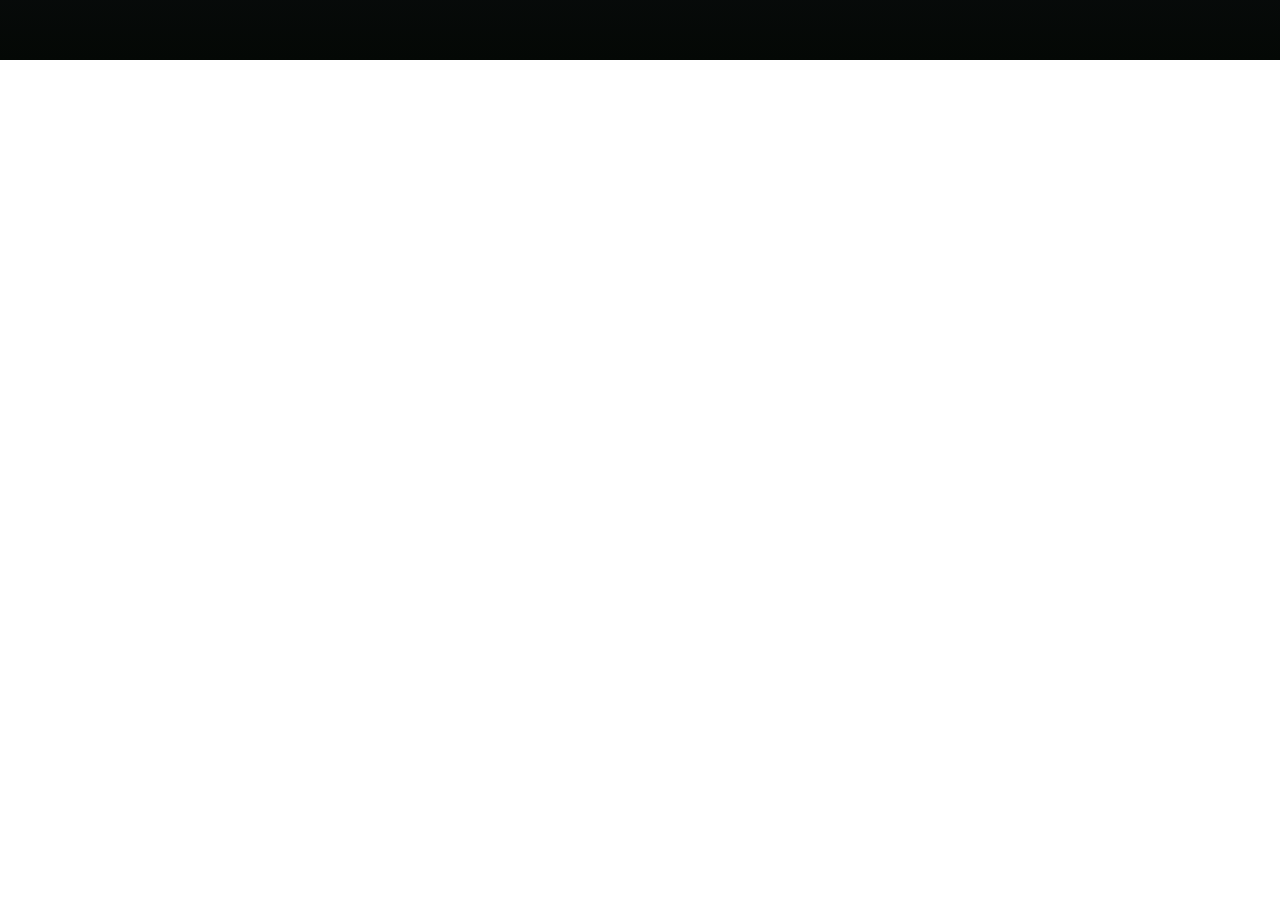
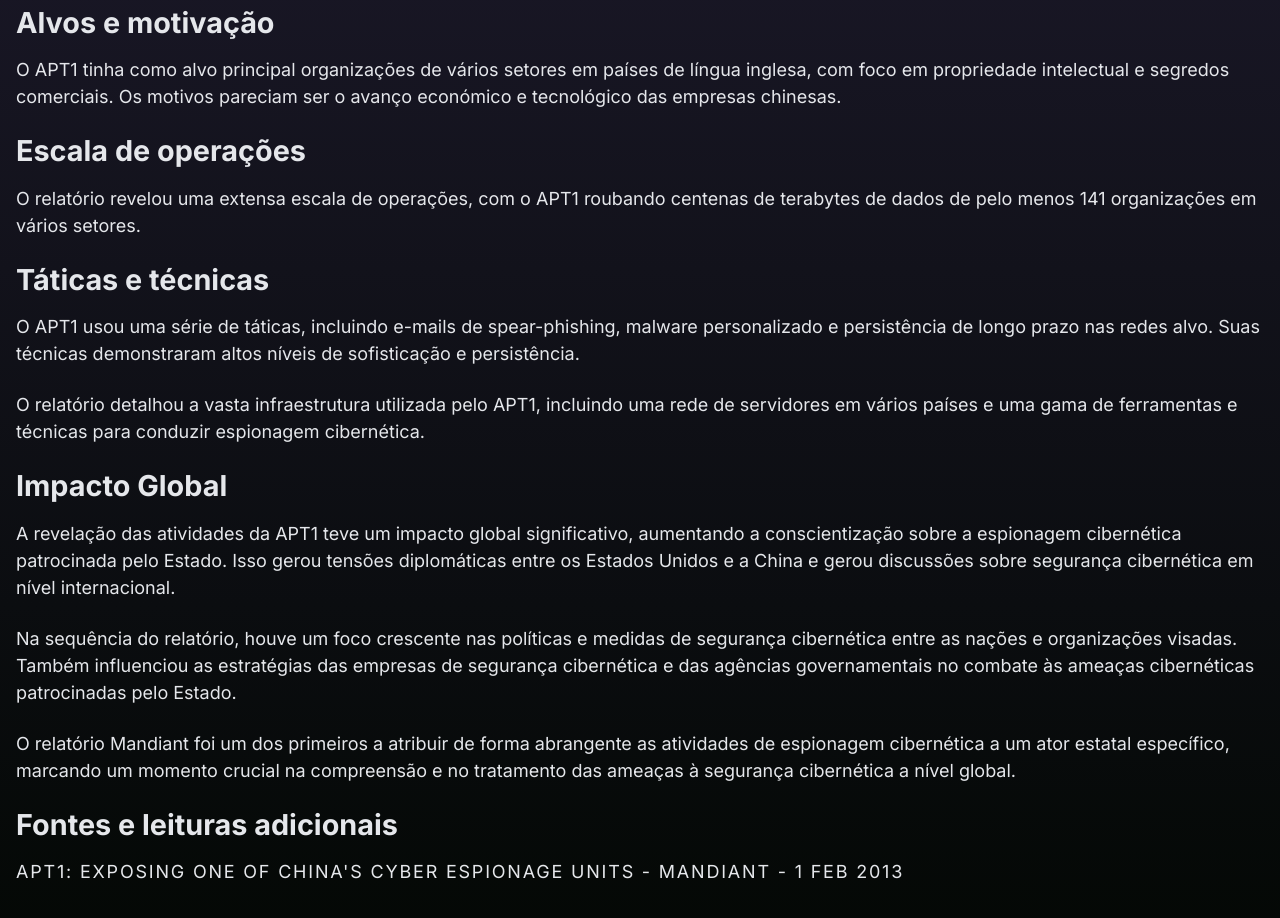
Before and after one commit to GFWagnitz/cyberstories, a Next.js app: page /case/chinas-apt1 in a window 1280 px wide. Shown: the part 740-1658 px from the top of the page. Before the commit the page ends 800 px from the top, so only its background shows below. Built offline with nearby package versions, Linux system fonts and the light colour scheme.

Commit message:
aditional content

```diff
--- a/public/posts/chinas-apt1.md
+++ b/public/posts/chinas-apt1.md
@@ -10,4 +10,32 @@ tags:
     - apt
 ---
 
-Os primeiros relatórios sobre as revelações de Edward Snowden sobre programas de vigilância global conduzidos pela Agência de Segurança Nacional dos Estados Unidos (NSA) e seus parceiros internacionais foram publicados em 5 de junho de 2013. Esses relatórios foram baseados em documentos confidenciais que Snowden vazou para os jornalistas Glenn Greenwald, Laura Poitras e Ewen MacAskill. As revelações de Snowden revelaram uma vasta rede de actividades de vigilância, desencadeando um debate global significativo sobre privacidade, segurança e o equilíbrio entre a segurança nacional e os direitos individuais.
+APT1, também conhecida como Unidade 61398 do Exército de Libertação Popular (PLA) da China, foi objeto de um relatório significativo de segurança cibernética em 2013 pela empresa americana de segurança cibernética Mandiant. O relatório revelou muitos detalhes sobre as atividades de espionagem cibernética do APT1.
+
+## Identificação
+
+A Mandiant identificou o APT1 como um grupo altamente sofisticado especializado em espionagem cibernética. O relatório vinculou o APT1 ao PLA da China, especificamente à Unidade 61398.
+
+## Alvos e motivação
+
+O APT1 tinha como alvo principal organizações de vários setores em países de língua inglesa, com foco em propriedade intelectual e segredos comerciais. Os motivos pareciam ser o avanço económico e tecnológico das empresas chinesas.
+
+## Escala de operações
+O relatório revelou uma extensa escala de operações, com o APT1 roubando centenas de terabytes de dados de pelo menos 141 organizações em vários setores.
+
+## Táticas e técnicas
+O APT1 usou uma série de táticas, incluindo e-mails de spear-phishing, malware personalizado e persistência de longo prazo nas redes alvo. Suas técnicas demonstraram altos níveis de sofisticação e persistência.
+
+O relatório detalhou a vasta infraestrutura utilizada pelo APT1, incluindo uma rede de servidores em vários países e uma gama de ferramentas e técnicas para conduzir espionagem cibernética.
+
+## Impacto Global
+
+A revelação das atividades da APT1 teve um impacto global significativo, aumentando a conscientização sobre a espionagem cibernética patrocinada pelo Estado. Isso gerou tensões diplomáticas entre os Estados Unidos e a China e gerou discussões sobre segurança cibernética em nível internacional.
+
+Na sequência do relatório, houve um foco crescente nas políticas e medidas de segurança cibernética entre as nações e organizações visadas. Também influenciou as estratégias das empresas de segurança cibernética e das agências governamentais no combate às ameaças cibernéticas patrocinadas pelo Estado.
+
+O relatório Mandiant foi um dos primeiros a atribuir de forma abrangente as atividades de espionagem cibernética a um ator estatal específico, marcando um momento crucial na compreensão e no tratamento das ameaças à segurança cibernética a nível global.
+
+## Fontes e leituras adicionais
+
+[APT1: Exposing One of China's Cyber Espionage Units - Mandiant - 1 Feb 2013 ](https://www.mandiant.com/resources/reports/apt1-exposing-one-chinas-cyber-espionage-units)
--- a/src/app/case/[slug]/page.tsx
+++ b/src/app/case/[slug]/page.tsx
@@ -42,7 +42,7 @@ export default async function Page({ params } : { params: { slug: string } }) {
       }
       <h1>{ frontmatter.title }</h1>
       {!!frontmatter.headImage ?
-      <div dangerouslySetInnerHTML={{ __html: md().render(content) }} /> :
+      <article dangerouslySetInnerHTML={{ __html: md().render(content) }} /> :
       <p className='align-center text-gray-300 text-3xl text-center'>EM BREVE</p>
       }
     </div>
--- a/src/styles/global.scss
+++ b/src/styles/global.scss
@@ -115,3 +115,12 @@ $faded-wide-spread-radius: 28px !default;
     color: blue;
   }
 }
+article a{
+    letter-spacing: 0.1em;
+    display: inline-block;
+    text-transform: uppercase;
+    &:hover{
+        background-color: rgb(88, 28, 135);
+        color: #fff;
+    }
+}
```
Also changed, not shown: public/posts/snowden-episode.md (+1 -1 lines).
